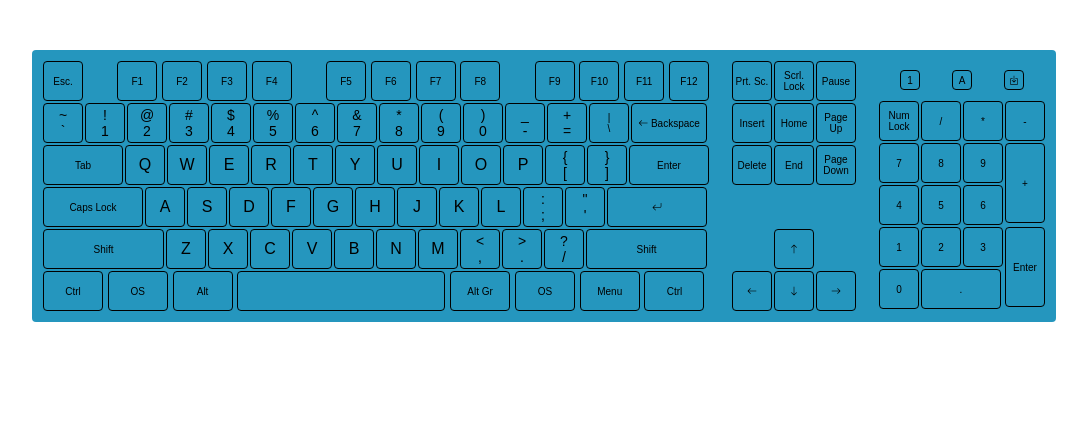
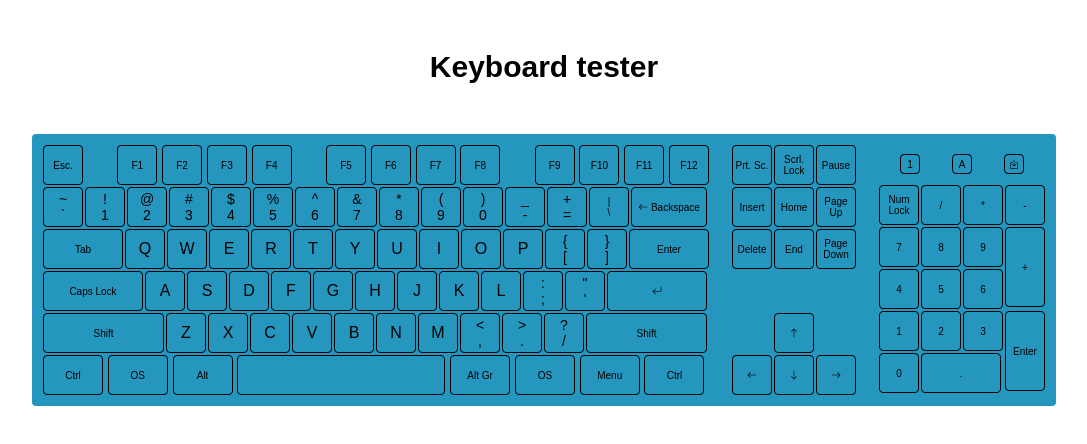
Before and after one commit to giorgi-gagnidze/keyboard-tester, a plain HTML site: page index.html in a window 1280 px wide. Shown: the whole page, without its empty margins (96-1183 px from the left). Drawn offline with nearby package versions, Linux system fonts and the light colour scheme.

```diff
--- a/index.html
+++ b/index.html
@@ -12,6 +12,7 @@
     <title>Keyboard Tester</title>
   </head>
   <body>
+    <header class="main-header"><h1>Keyboard tester</h1></header>
     <div class="main-container">
       <div class="main-container__inner">
         <div class="container-fn">
--- a/style.css
+++ b/style.css
@@ -12,6 +12,15 @@ html {
 
 body {
   background-color: #ffffff;
+}
+
+.main-header {
+  text-align: center;
+  margin-top: 5rem;
+}
+
+.main-header h1 {
+  font-size: 3rem;
 }
 
 .button {
```
Also changed, not shown: 1 other file.
